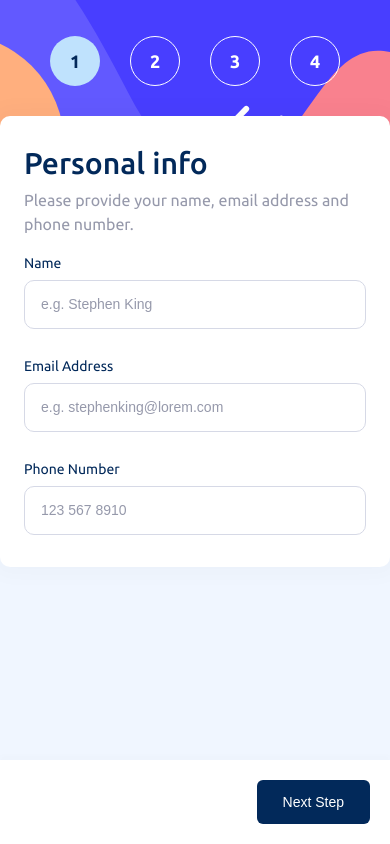
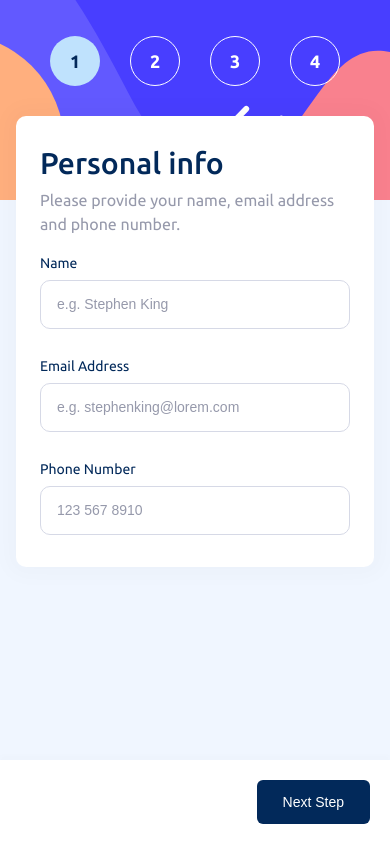
Before and after one commit to hun-ah/multi-step-form-v2, a React (Vite) app: page / in a window 390 px wide. Built offline with nearby package versions, Linux system fonts and the light colour scheme.

Commit message:
adjusted padding on container media query

```diff
--- a/src/components/layout/layout.module.css
+++ b/src/components/layout/layout.module.css
@@ -16,7 +16,7 @@
 
 @media screen and (max-width: 1168px) {
   .container {
-    margin: 116px 0;
+    margin: 116px 16px;
     padding: 0;
   }
 }
```
